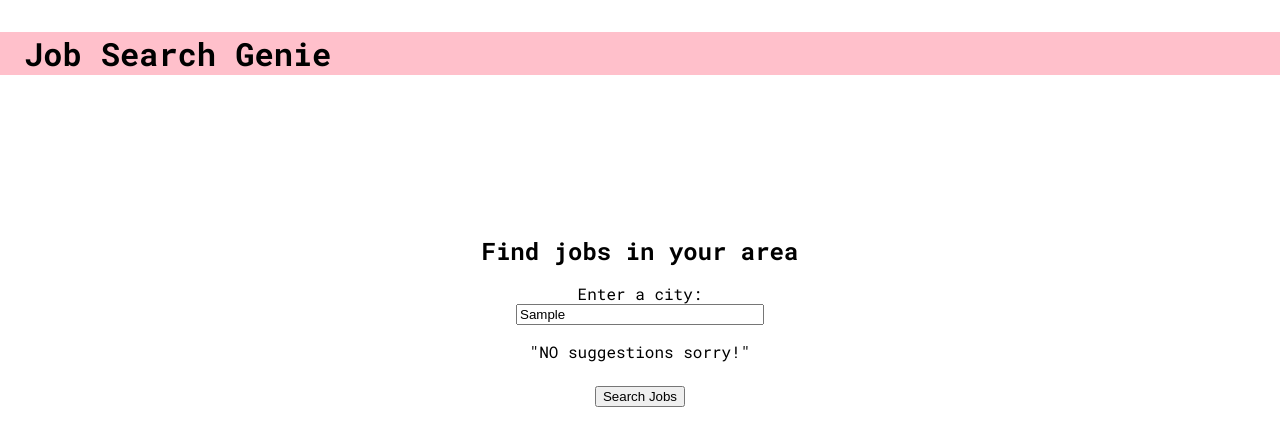
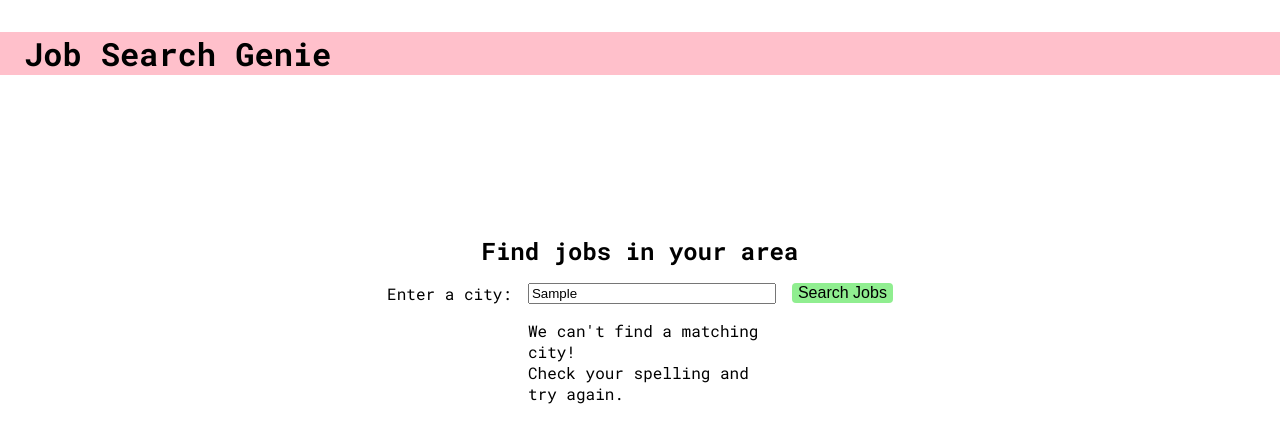
Before and after one commit to FACxBeamery/tech-test-martha, a React (Create React App) app in the folder client/: page / in a window 1280 px wide. Both pictures are taken after typing "Sample" into the empty fields and a click on the button "Search Jobs". Shown: the top 446 px of the page. Built offline with nearby package versions, Linux system fonts and the light colour scheme; no server answers.

Commit message:
fix form styling

```diff
--- a/client/src/components/Main/LocationForm/LocationForm.js
+++ b/client/src/components/Main/LocationForm/LocationForm.js
@@ -1,6 +1,7 @@
 import React, { useContext, useState, createContext } from "react";
 import findMatchingLocations from "../../../utils/findMatchingLocations";
 import styles from "./LocationForm.module.css";
+import citiesList from "../../../data/citiesList";
 const SearchbarContext = createContext();
 
 //TODO detect click outside suggestions
@@ -16,6 +17,14 @@ const SubmitButton = () => {
         >
             Search Jobs
         </button>
+    );
+};
+
+const SearchbarLabel = () => {
+    return (
+        <label htmlFor="searchbar" className={styles["searchbar-label"]}>
+            Enter a city:
+        </label>
     );
 };
 const LocationSearchbar = () => {
@@ -42,7 +51,9 @@ const LocationSearchbar = () => {
 
         if (eventText.length > 1) {
             setDisplaySuggestions(true);
-            setFilteredSuggestions(findMatchingLocations(eventText));
+            setFilteredSuggestions(
+                findMatchingLocations(eventText, citiesList)
+            );
         } else {
             setDisplaySuggestions(false);
         }
@@ -84,8 +95,6 @@ const LocationSearchbar = () => {
     };
 
     return (
-        <>
-            <label htmlFor="searchbar">Enter a city:</label>
         <input
             type="text"
             name="searchbar"
@@ -112,7 +121,6 @@ const LocationSearchbar = () => {
             }
             className={styles["form-text-input"]}
         />
-        </>
     );
 };
 
@@ -156,7 +164,10 @@ const SuggestionsList = () => {
             })}
         </ul>
     ) : (
-        <p>"NO suggestions sorry!"</p>
+        <p className={styles["warning-message"]}>
+            We can't find a matching city!
+            <br /> Check your spelling and try again.
+        </p>
     );
 };
 
@@ -188,9 +199,14 @@ const LocationForm = ({ setLocation }) => {
         >
             <form onSubmit={handleLocationSubmit} className={styles["form"]}>
                 <LocationFormTitle />
+                <div className={styles["searchbar-container"]}>
+                    <SearchbarLabel />
+                    <div className={styles["input-suggestions-container"]}>
                         <LocationSearchbar />
                         {displaySuggestions ? <SuggestionsList /> : null}
+                    </div>
                     <SubmitButton />
+                </div>
             </form>
         </SearchbarContext.Provider>
     );
--- a/client/src/components/Main/LocationForm/LocationForm.module.css
+++ b/client/src/components/Main/LocationForm/LocationForm.module.css
@@ -13,10 +13,14 @@
 
 .form-text-input {
     width: 15rem;
+    margin-right: 1rem;
 }
 
 .form-submit {
-    margin-top: 0.5rem;
+    font-size: 1rem;
+    border: none;
+    background-color: lightgreen;
+    border-radius: 0.25rem;
 }
 
 .form-suggestions {
@@ -39,3 +43,25 @@
     color: white;
     cursor: pointer;
 }
+
+.searchbar-container {
+    display: flex;
+    align-items: flex-start;
+}
+
+.searchbar {
+    margin-right: 1rem;
+}
+
+.searchbar-label {
+    margin-right: 1rem;
+}
+
+.input-suggestions-container {
+    display: flex;
+    flex-direction: column;
+}
+
+.warning-message {
+    width: 15rem;
+}
```
Lines whose indentation alone changed are shown as unchanged.
